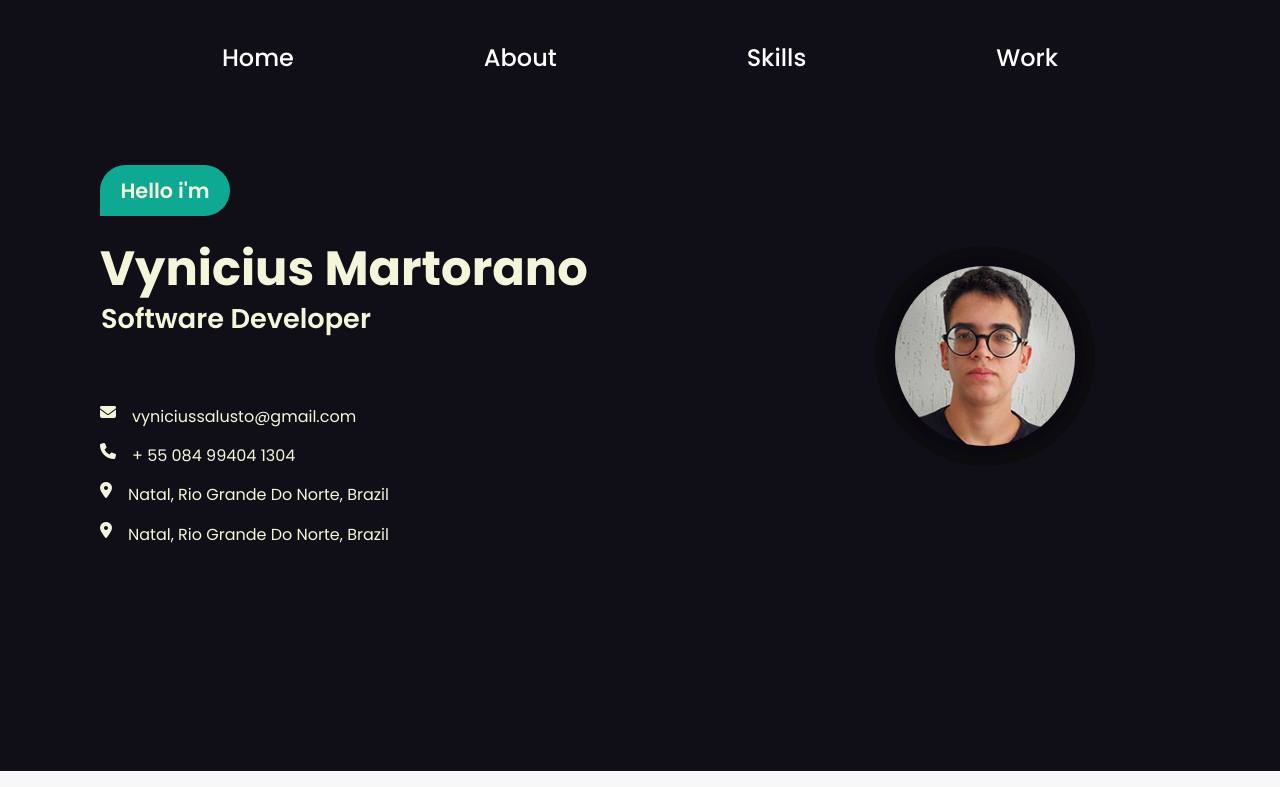
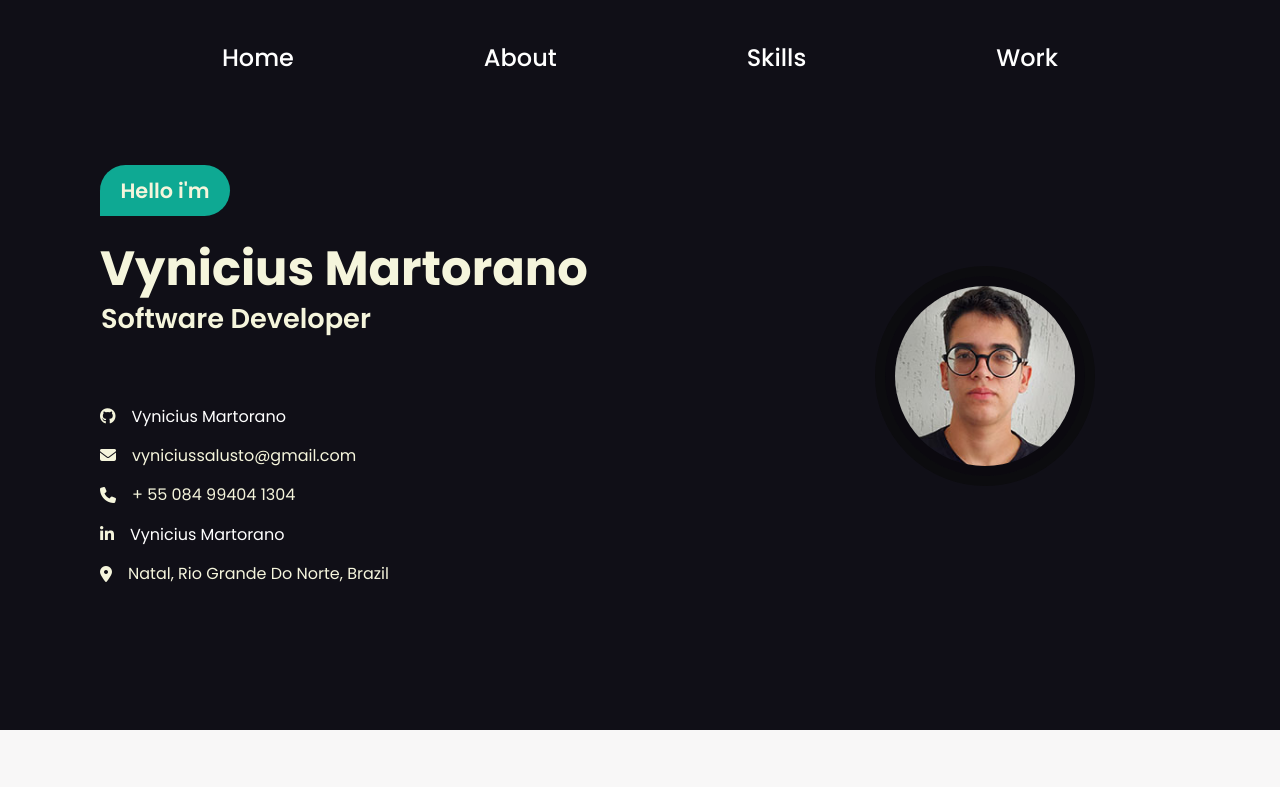
Before and after one commit to VyniciusMartorano/Portfolio, a React (Vite) app: page / in a window 1280 px wide. Shown: the top 787 px of the page. Built offline with nearby package versions, Linux system fonts and the light colour scheme.

Commit message:
reajustando icones do inicio

```diff
--- a/src/App.jsx
+++ b/src/App.jsx
@@ -17,9 +17,9 @@ function App() {
           <NavBar />
         </header>
         <Home />
+        <Works />
+        <Skills />
         <About />
-        <Skills />
-        <Works />
       </div>
   )
 }
--- a/src/app.css
+++ b/src/app.css
@@ -35,7 +35,7 @@ scroll-margin-top: .8em;
 
   /* Estilizando a área de fundo da barra de rolagem */
   ::-webkit-scrollbar-track {
-    background-color: #f1f1f1; /* Cor de fundo da área de track */
+    background-color: #f1f1f100; /* Cor de fundo da área de track */
   }
 
   /* Estilizando o polegar da barra de rolagem */
--- a/src/components/about/index.css
+++ b/src/components/about/index.css
@@ -2,7 +2,7 @@
 
 section#about-me {
     background-color: rgb(248 247 247);
-    margin-top: 14rem;
+    margin-top: 5rem;
     padding: 2rem 5rem 5rem 5rem;
     text-align: justify;
 }
--- a/src/components/contact/index.css
+++ b/src/components/contact/index.css
@@ -34,7 +34,7 @@ div.card {
     border-radius: 9px;
     box-shadow: 2px 2px 6px rgba(0, 0, 0, 0.5);
 }
-
+/*
 #instagram:hover {
 
     background-image: linear-gradient(white,
@@ -58,7 +58,7 @@ div.card {
         rgb(175, 85, 241),
         rgb(136, 0, 234)
     );
-}
+} */
 
 div.card:first-child {
     margin-left: 0px;
--- a/src/components/home/Home.jsx
+++ b/src/components/home/Home.jsx
@@ -23,17 +23,26 @@ const Home = () => {
                     </h2>
                 </div>
                 <div id="infos">
+                    <p id="github">
+                        <div className="centralizar"><i className="fa-brands   fa-github not-select mr-2"></i></div>
+                        <a
+                        href="https://github.com/VyniciusMartorano" target="_blank" className="link-home">
+                        <span>Vynicius Martorano</span></a>
+                    </p>
                     <p id="email">
-                        <i className="fa-solid fa-envelope mr-2"></i><span>vyniciussalusto@gmail.com</span>
+                        <div className="centralizar"><i className="fa-solid fa-envelope not-select mr-2"></i></div><span>vyniciussalusto@gmail.com</span>
                     </p>
                     <p id="fone">
-                        <i className="fa-solid fa-phone mr-2"></i><span>+ 55 084 99404 1304</span>
+                        <div className="centralizar"><i className="fa-solid fa-phone not-select mr-2"></i></div><span>+ 55 084 99404 1304</span>
+                    </p>
+                    <p id="linkedin">
+                        <div className="centralizar"><i className="fa-brands fa-linkedin-in not-select mr-2"></i></div><a className="link-home"
+                        href="https://linkedin.com/in/vynicius-martorano-2b2597213"
+                        target="_blank"
+                        ><span>Vynicius Martorano</span></a>
                     </p>
                     <p id="local">
-                        <i className="fa-solid fa-location-dot mr-2"></i><span>Natal, Rio Grande Do Norte, Brazil</span>
-                    </p>
-                    <p id="local">
-                        <i className="fa-solid fa-location-dot mr-2"></i><span>Natal, Rio Grande Do Norte, Brazil</span>
+                        <div className="centralizar"><i className="fa-solid not-select fa-location-dot mr-2"></i></div><span>Natal, Rio Grande Do Norte, Brazil</span>
                     </p>
                 </div>
 
--- a/src/components/home/index.css
+++ b/src/components/home/index.css
@@ -89,6 +89,7 @@ p#email {
     display: flex;
     width: max-content;
     font-weight: 400;
+    margin-top: 0.9rem;
 }
 
 p#fone {
@@ -104,7 +105,40 @@ p#local {
     margin-top: 0.9rem;
     font-weight: 400;
 }
+p#linkedin {
+    display: flex;
+    width: max-content;
+    margin-top: 0.9rem;
+    font-weight: 400;
+}
+p#instagram {
+    display: flex;
+    width: max-content;
+    margin-top: 0.9rem;
+    font-weight: 400;
+}
 
+p#github {
+    display: flex;
+    width: max-content;
+    font-weight: 400;
+}
+
+.centralizar {
+    display: flex;
+    align-items: center;
+    justify-content: center;
+}
+
+.link-home {
+    text-decoration: none;
+    cursor: pointer;
+    color: white;
+}
+
+.link-home:hover {
+    color: rgb(171, 169, 169);
+}
 
 
 
--- a/src/components/skills/index.css
+++ b/src/components/skills/index.css
@@ -1,6 +1,6 @@
 #skills {
     padding-top: 3rem;
-    background-color: rgba(255, 255, 255, 0);
+    /* background-color: rgba(255, 255, 255, 0); */
 }
 
 .container-skills-group {
--- a/src/components/works/carousel/style.css
+++ b/src/components/works/carousel/style.css
@@ -54,7 +54,7 @@
   transform-origin: center left;
   position: relative;
   opacity: 0.99;
-  box-shadow: rgba(0, 0, 0, 0.8) 1px 1px 8px;
+  box-shadow: rgba(0, 0, 0, 0.5) 1px 1px 5px;
 }
 
 .carousel-item:hover ~ .carousel-item {
--- a/src/components/works/style.css
+++ b/src/components/works/style.css
@@ -1,5 +1,6 @@
 #work {
     background-color:   rgb(248 247 247) !important;
+    margin-top: 9rem;
 
 }
 
```
Also changed, not shown: src/assets/svgs/typescript.svg.
